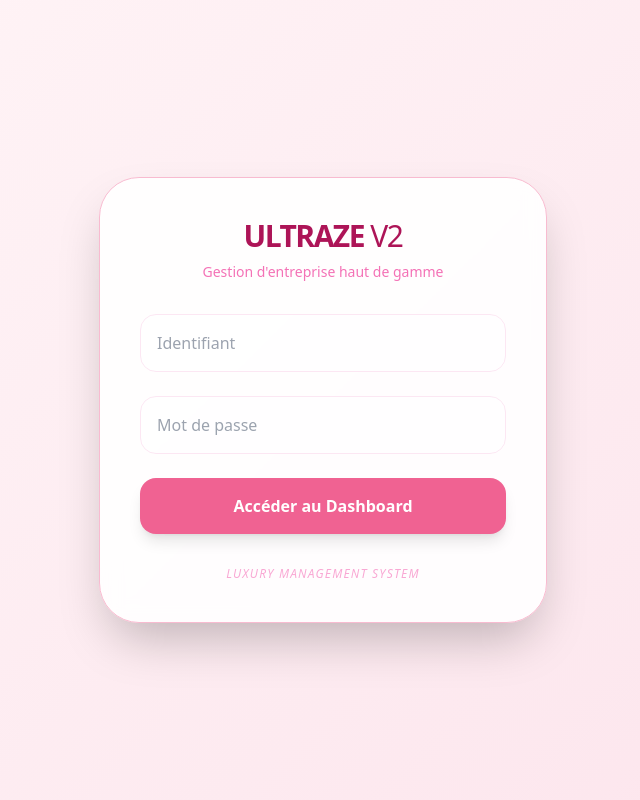
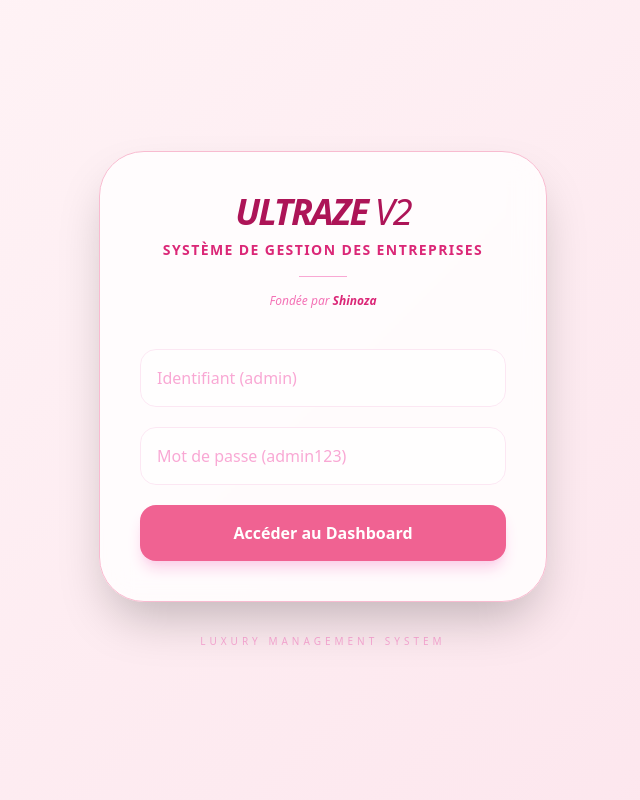
Before and after one commit to Hyuko123/comptabilit-, a Flask app: page / in a window 1280 px wide. Shown: the whole page, without its empty margins (317-957 px from the left). Run offline with Flask 3, Linux system fonts and the light colour scheme; some libraries are stand-ins or nearby versions.

Commit message:
Update login.html

```diff
--- a/templates/login.html
+++ b/templates/login.html
@@ -4,27 +4,31 @@
     <meta charset="UTF-8">
     <meta name="viewport" content="width=device-width, initial-scale=1.0">
     <script src="https://cdn.tailwindcss.com"></script>
-    <title>Ultraze V2 - Connexion</title>
+    <title>Connexion | Ultraze V2</title>
     <style>
         body { background: linear-gradient(135deg, #fff5f7 0%, #fce4ec 100%); }
-        .login-card { background: rgba(255, 255, 255, 0.9); backdrop-filter: blur(10px); border: 1px solid #f8bbd0; }
+        .glass-card { background: rgba(255, 255, 255, 0.8); backdrop-filter: blur(15px); border: 1px solid #f8bbd0; }
     </style>
 </head>
-<body class="flex items-center justify-center min-h-screen">
-    <div class="login-card p-10 rounded-[40px] shadow-2xl w-full max-w-md text-center">
-        <div class="mb-8">
-            <h1 class="text-3xl font-bold text-[#ad1457] tracking-tighter">ULTRAZE <span class="font-light">V2</span></h1>
-            <p class="text-pink-400 text-sm mt-2">Gestion d'entreprise haut de gamme</p>
+<body class="flex flex-col items-center justify-center min-h-screen p-4">
+    <div class="glass-card p-10 rounded-[45px] shadow-2xl w-full max-w-md text-center">
+        <div class="mb-10">
+            <h1 class="text-4xl font-black text-[#ad1457] tracking-tighter mb-2 italic">ULTRAZE <span class="font-light">V2</span></h1>
+            <p class="text-pink-600 font-semibold text-sm uppercase tracking-widest">Système de gestion des entreprises</p>
+            <div class="h-[1px] w-12 bg-pink-300 mx-auto my-4"></div>
+            <p class="text-pink-400 text-xs italic font-medium">Fondée par <span class="text-pink-600 font-bold">Shinoza</span></p>
         </div>
 
-        <form action="/login_process" method="POST" class="space-y-6">
-            <input type="text" name="username" placeholder="Identifiant" required class="w-full p-4 rounded-2xl border border-pink-100 outline-none focus:border-pink-400 transition-all bg-white/50 text-pink-900">
-            <input type="password" name="password" placeholder="Mot de passe" required class="w-full p-4 rounded-2xl border border-pink-100 outline-none focus:border-pink-400 transition-all bg-white/50 text-pink-900">
-            <button type="submit" class="w-full bg-[#f06292] hover:bg-[#ec407a] text-white font-bold py-4 rounded-2xl shadow-lg transition-transform active:scale-95">
+        <form action="/login_process" method="POST" class="space-y-5">
+            <input type="text" name="username" placeholder="Identifiant (admin)" required
+                class="w-full p-4 rounded-2xl border border-pink-100 outline-none focus:border-pink-400 transition-all bg-white/60 text-pink-900 placeholder-pink-300">
+            <input type="password" name="password" placeholder="Mot de passe (admin123)" required
+                class="w-full p-4 rounded-2xl border border-pink-100 outline-none focus:border-pink-400 transition-all bg-white/60 text-pink-900 placeholder-pink-300">
+            <button type="submit" class="w-full bg-[#f06292] hover:bg-[#ec407a] text-white font-bold py-4 rounded-2xl shadow-lg shadow-pink-200 transition-all transform hover:-translate-y-1 active:scale-95">
                 Accéder au Dashboard
             </button>
         </form>
-        <p class="mt-8 text-xs text-pink-300 uppercase tracking-widest italic">Luxury Management System</p>
     </div>
+    <p class="mt-8 text-[10px] text-pink-300 uppercase tracking-[4px]">Luxury Management System</p>
 </body>
 </html>
```
